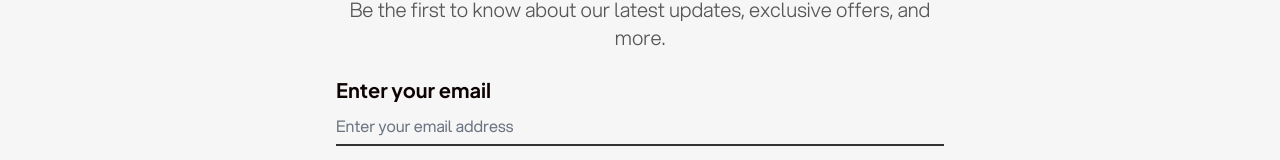
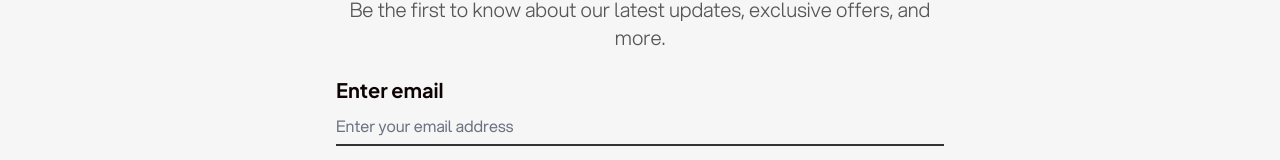
Before and after one commit to avesh-h/ecommerce-prods, a React (Create React App) app: page / in a window 1280 px wide. Shown: the part 2234-2394 px from the top of the page. Built offline with nearby package versions, Linux system fonts and the light colour scheme.

Commit message:
content heading

```diff
--- a/src/components/footer/NewsLetter.jsx
+++ b/src/components/footer/NewsLetter.jsx
@@ -5,7 +5,7 @@ const newsLetterContent = {
   title: "Join our Newsletter",
   description:
     "Be the first to know about our latest updates, exclusive offers, and more.",
-  inputHeading: "Enter your email",
+  inputHeading: "Enter email",
   subscribeBtnText: "Subscribe",
 };
 
```
